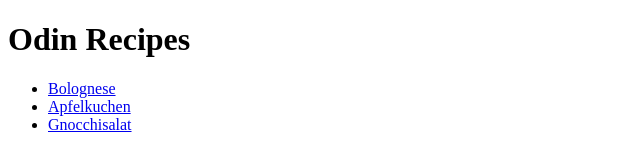
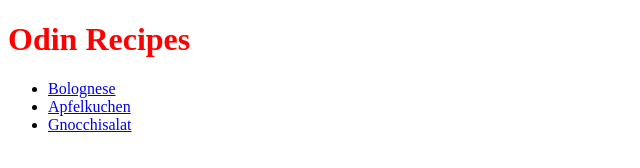
Before and after one commit to amengelkamp/odin-recipes, a plain HTML site: page index.html in a window 1280 px wide. Shown: the whole page, without its empty margins (0-640 px from the left). Drawn offline with Linux system fonts and the light colour scheme.

Commit message:
Adding a css file and experimenting with it

```diff
--- a/index.html
+++ b/index.html
@@ -3,6 +3,7 @@
     <head>
     <meta charset ="UTF-8">
     <title>Meine Rezepte</title>
+    <link rel="stylesheet" href="styles.css">
     </head>
 
     <body>
--- /dev/null
+++ b/styles.css
@@ -0,0 +1,6 @@
+/*styles.css */
+
+
+h1 {
+    color: red;
+}
```
